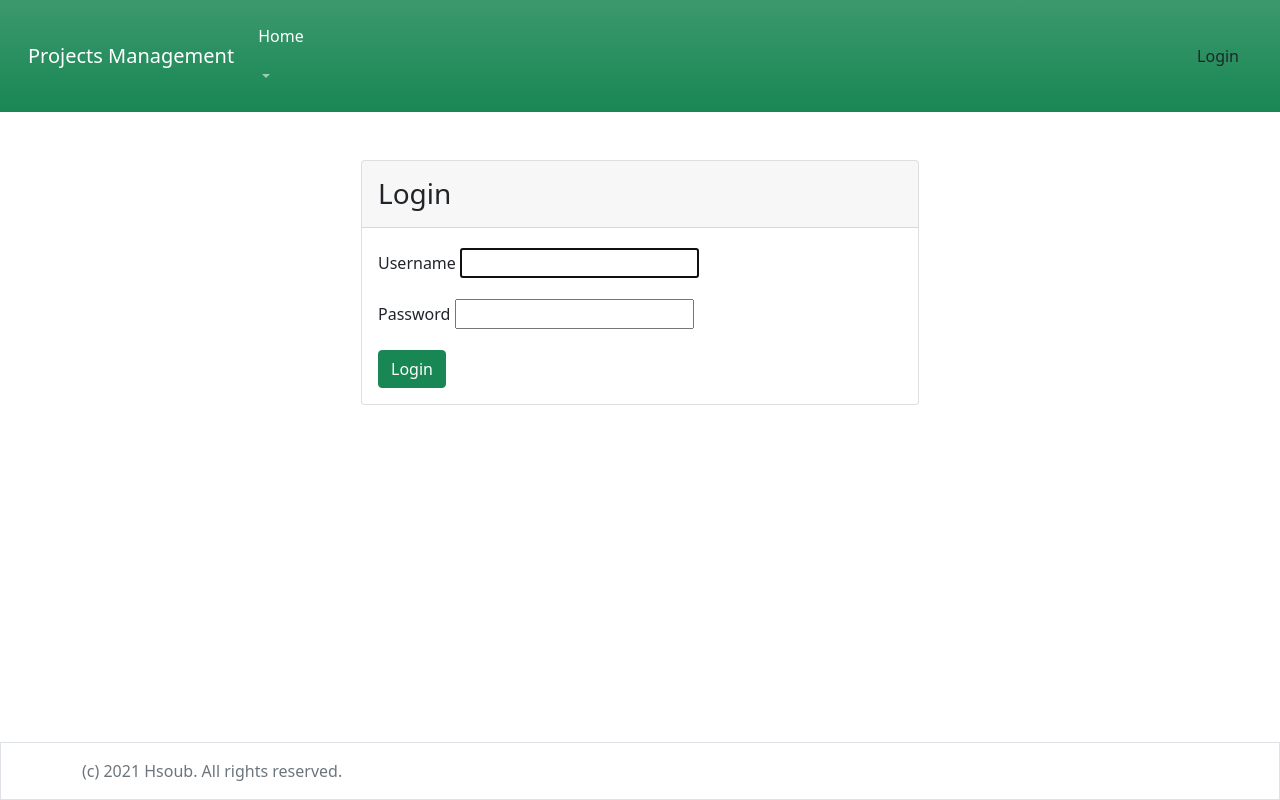
After one commit to ralay1430-creator/django_pm, a Django app: page /accounts/login/ in a window 1280 px wide. The commit adds this page. Run offline with Django 5.2, Linux system fonts and the light colour scheme; some libraries are stand-ins or nearby versions.

Commit message:
تعديلات على المشروع

```diff
--- /dev/null
+++ b/accounts/forms.py
@@ -0,0 +1,18 @@
+from django.contrib.auth.forms import AuthenticationForm
+from django import forms
+
+attrs = { 'class': 'form-control' }
+
+class UserLoginForm(AuthenticationForm):
+    def __init__(self, *args, **kwargs):
+        super(UserLoginForm, self).__init__(*args, **kwargs)
+
+    username = forms.CharField(
+        label='Username',
+        widget=forms.TextInput(attrs=attrs)
+    )
+
+    password = forms.CharField(
+        label='Password',
+        widget=forms.PasswordInput(attrs=attrs)
+    )
--- /dev/null
+++ b/accounts/templates/registration/login.html
@@ -0,0 +1,23 @@
+{% extends "project/base.html" %}
+{% load i18n %}
+
+{% block content %}
+<div class="container">
+    <div class="row justify-content-md-center">
+        <div class="card col-md-6 px-0">
+            <div class="card-header">
+                <h3 class="mb-0 py-2">{% trans "Login" %}</h3>
+            </div>
+            <div class="card-body">
+                <form method="POST">
+                    {% csrf_token %}
+                    {% include "common/form.html" with form=form %}
+                    <button class="btn btn-success btn-block">
+                        {% translate "Login" %}
+                    </button>
+                </form>
+            </div>
+        </div>
+    </div>
+</div>
+{% endblock %}
--- /dev/null
+++ b/accounts/urls.py
@@ -0,0 +1,10 @@
+from django.contrib.auth.views import LoginView
+from django.urls import path, include
+from accounts.forms import UserLoginForm
+from django.contrib.auth.views import LogoutView
+
+urlpatterns = [
+    path('login/', LoginView.as_view(authentication_form=UserLoginForm), name='login'),
+    path('logout/', LogoutView.as_view(), name='logout'),
+    path('', include('django.contrib.auth.urls'))
+]
--- a/projects/templates/partials/header.html
+++ b/projects/templates/partials/header.html
@@ -16,30 +16,56 @@
     >
       <span class="navbar-toggler-icon"></span>
     </button>
+
     <div class="collapse navbar-collapse" id="navbarNav">
-      <ul class="navbar-nav me-auto">
+      <!-- خليتها flex-column عشان العناصر تكون تحت بعض -->
+      <ul class="navbar-nav me-auto flex-column">
         <li class="nav-item">
           <a class="nav-link active" aria-current="page" href="{% url 'project_list' %}">
             {% trans 'Home' %}
           </a>
         </li>
+
+        <!-- فقط Dropdown باسم المستخدم -->
+        <li class="nav-item dropdown">
+          <a class="nav-link dropdown-toggle" href="#" id="navbarDropdown" role="button" data-bs-toggle="dropdown" aria-expanded="false">
+              {{ user.username }}
+          </a>
+          <ul class="dropdown-menu" aria-labelledby="navbarDropdown">
+            <li><a class="dropdown-item" href="#">{% trans "Profile" %}</a></li>
+            <li><hr class="dropdown-divider"></li>
+            <li>
+              <form method="post" action="{% url 'logout' %}">
+                {% csrf_token %}
+                <button type="submit" class="dropdown-item">{% trans 'Logout' %}</button>
+              </form>
+            </li>
+          </ul>
+        </li>
       </ul>
 
-      <!-- نموذج البحث -->
+      <!-- نموذج البحث يظهر فقط للمستخدمين المسجلين ولا يظهر في صفحة تسجيل الدخول -->
+      {% if user.is_authenticated and request.resolver_match.url_name != 'login' %}
         <form method="GET" action="{% url 'project_list' %}" class="d-flex">
           <div class="input-group">
             <input
               type="text"
+              name="q"
               class="form-control"
-            name="q"
               placeholder="{% trans 'Search' %}"
               value="{{ request.GET.q }}"
             />
             <button class="btn btn-outline-light" type="submit">
-            {% trans 'Search' %}
+              <i class="bi bi-search"></i>
             </button>
           </div>
         </form>
+      {% else %}
+        <a class="btn btn_outline_light" href="{% url 'login' %}">
+          {% trans "Login" %}
+        </a>
+      {% endif %}
     </div>
   </div>
 </nav>
+</header>
--- a/projects_management/settings.py
+++ b/projects_management/settings.py
@@ -130,6 +130,11 @@ STATIC_URL = 'static/'
 DEFAULT_AUTO_FIELD = 'django.db.models.BigAutoField'
 
 
+LOGOUT_REDIRECT_URL = "/"
+
+
+
+
 INTERNAL_IPS = [
     "127.0.0.1",
 ]
--- a/projects_management/urls.py
+++ b/projects_management/urls.py
@@ -6,4 +6,7 @@ urlpatterns = [
     path("__debug__/", include(debug_toolbar.urls)),  # ← تم تصحيح path والاستيراد
     path('', include("projects.urls")),
     path('admin/', admin.site.urls),
+    path("accounts/", include("django.contrib.auth.urls")),
+    path("accounts/", include("accounts.urls")),
+
 ]
```
Also changed, not shown: projects/views.py (+15 -7 lines), 1 other file. Lines whose indentation alone changed are shown as unchanged.
